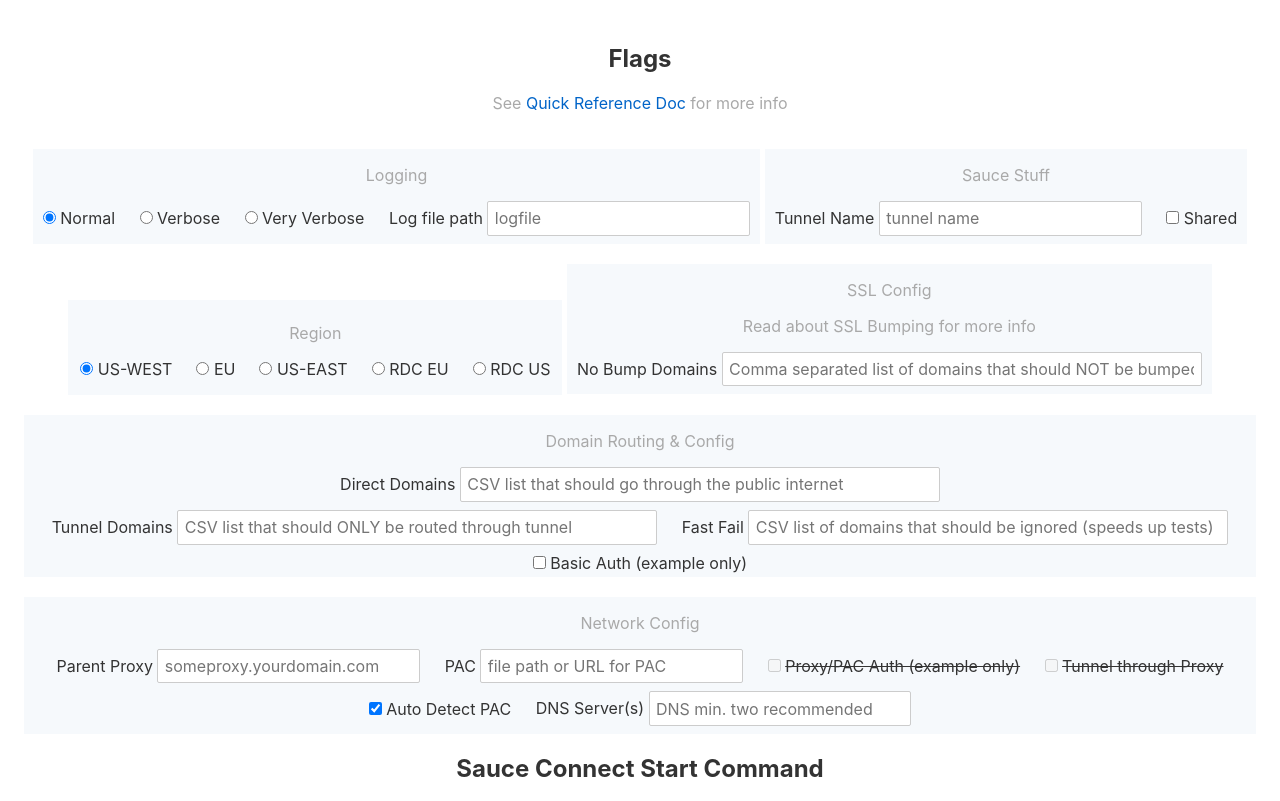
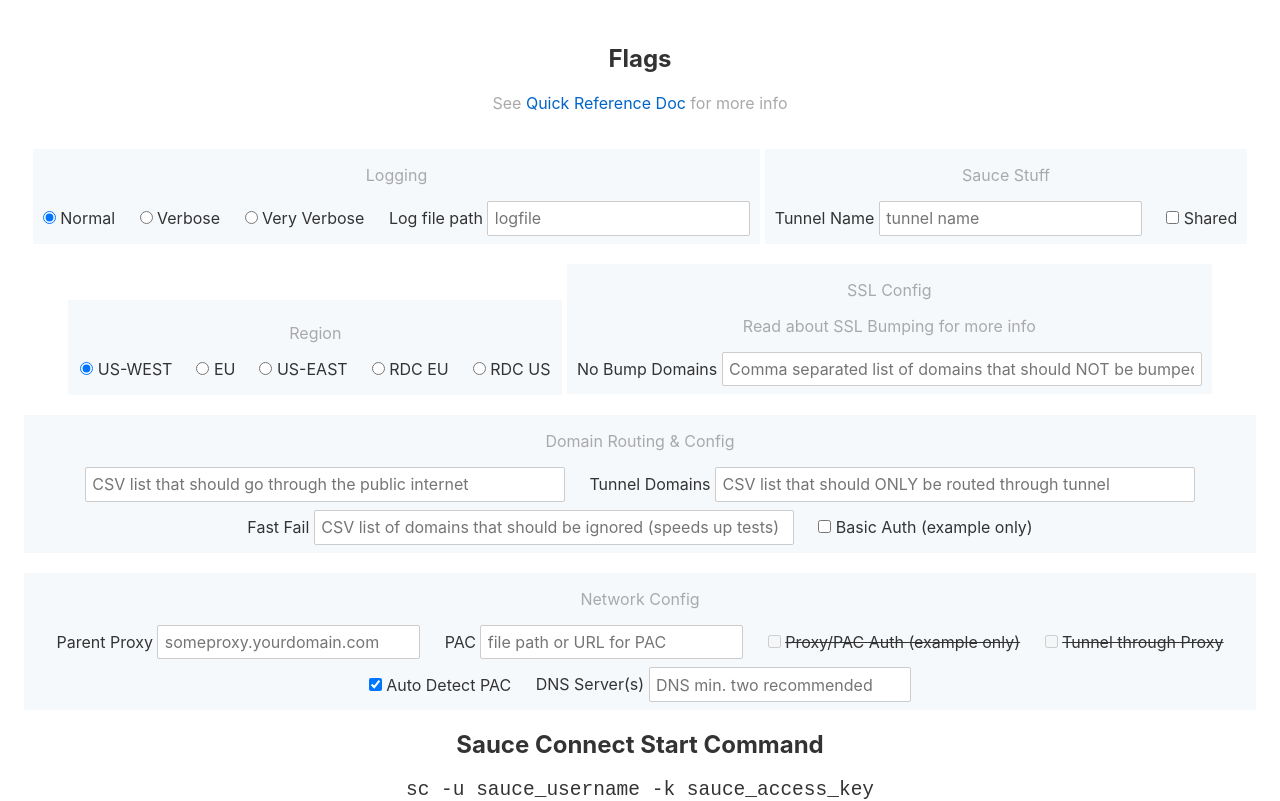
Before and after one commit to maxdobeck/sconfigurator, a Svelte app: page / in a window 1280 px wide. Shown: the top 801 px of the page. Built offline with nearby package versions, Linux system fonts and the light colour scheme.

Commit message:
Added exclusion logic for direct and tunnel domains.

```diff
--- a/src/App.svelte
+++ b/src/App.svelte
@@ -45,7 +45,8 @@
 		let range = document.createRange();
 		range.selectNodeContents(launchCmd);
 		window.getSelection().addRange(range);
-		document.execCommand('copy');	}
+		document.execCommand('copy');
+	};
 </script>
 
 <main>
@@ -116,13 +117,22 @@
 		<div class="flag-section">
 			<p class="hint">Domain Routing & Config</p>
 			<label class="flags">
-				Direct Domains
-				<input id="csv-input" type=text bind:value={directDomains} placeholder="CSV list that should go through the public internet">
+				{#if tunnelDomains.length > 0}
+					<strike>Direct Domains</strike>
+					<input id="csv-input" type=text bind:value={directDomains} placeholder="CSV list that should go through the public internet" disabled>
+				{:else}
+					<input id="csv-input" type=text bind:value={directDomains} placeholder="CSV list that should go through the public internet">
+				{/if}
 			</label>
 
 			<label class="flags">
-				Tunnel Domains
-				<input id="csv-input" type=text bind:value={tunnelDomains} placeholder="CSV list that should ONLY be routed through tunnel">
+				{#if directDomains.length > 0}
+					<strike>Tunnel Domains</strike>
+					<input id="csv-input" type=text bind:value={tunnelDomains} placeholder="CSV list that should ONLY be routed through tunnel" disabled>
+				{:else}
+					Tunnel Domains
+					<input id="csv-input" type=text bind:value={tunnelDomains} placeholder="CSV list that should ONLY be routed through tunnel">
+				{/if}
 			</label>
 
 			<label class="flags">
@@ -310,8 +320,6 @@
 
 	.flag-section {
 		display: inline-block;
-		/* border: 1px solid;
-		border-color: darkgrey; */
 		background-color:#f6f9fc;
 		margin-top: 20px;
 	}
```
